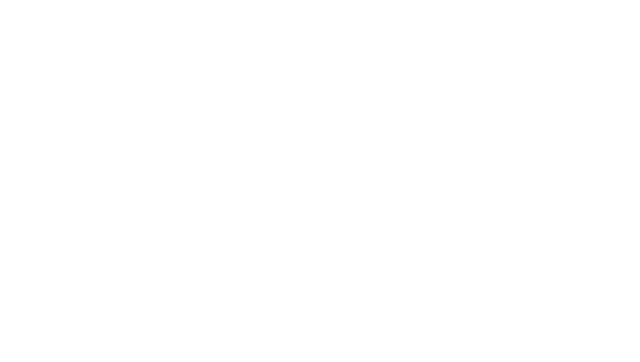
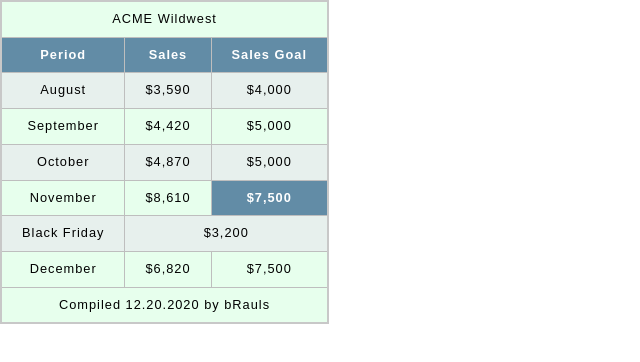
Before and after one commit to kamccown3/kamccown3.github.io, a plain HTML site: page cit230/assignments/week-8/tablebuild.html in a window 1280 px wide. Shown: the whole page, without its empty margins (0-640 px from the left). Drawn offline with Linux system fonts and the light colour scheme.

Commit message:
table build changes

```diff
--- /dev/null
+++ b/cit230/assignments/week-8/styles/tablebuild.css
@@ -0,0 +1,44 @@
+html {
+    font-family: Ubuntu, sans-serif;
+}
+
+table {
+    border-collapse: collapse;
+    border: 2px solid rgb(200, 200, 200);
+    letter-spacing: 1px;
+    font-size: 0.8rem;
+}
+
+td,
+th {
+    border: 1px solid rgb(190, 190, 190);
+    padding: 10px 20px;
+}
+
+th {
+    background-color: #628ca6;
+    color: white;
+}
+
+td {
+    text-align: center;
+}
+
+tr:nth-child(1) td {
+    background-color: #628ca6;
+}
+tr:nth-child(even) td {
+    background-color: #e7f0ed;
+}
+
+tr:nth-child(odd) td {
+    background-color: #e7ffed;
+}
+
+tfoot {
+    background-color: #628ca6;
+}
+
+caption {
+    padding: 10px;
+}
--- a/cit230/assignments/week-8/tablebuild.html
+++ b/cit230/assignments/week-8/tablebuild.html
@@ -0,0 +1,73 @@
+<!doctype html>
+<html lang="en-us">
+
+<head>
+    <meta charset="utf-8">
+    <title>ACME Wildwest</title>
+    <meta name="author" content="Kelli McCown">
+    <meta name="description" content="ACME Wildwest Table">
+    <link href="styles/normalize.css" rel="stylesheet">
+    <link href="styles/tablebuild.css" rel="stylesheet">
+</head>
+
+<body>
+
+    <header>
+
+    </header>
+
+
+    <main>
+        <table>
+            <thead>
+                <tr>
+                    <td colspan="3">ACME Wildwest</td>
+                </tr>
+            </thead>
+            <tbody>
+                <tr>
+                    <th>Period</th>
+                    <th>Sales</th>
+                    <th>Sales Goal</th>
+                </tr>
+                <tr>
+                    <td>August</td>
+                    <td>$3,590</td>
+                    <td>$4,000</td>
+                </tr>
+                <tr>
+                    <td>September</td>
+                    <td>$4,420</td>
+                    <td>$5,000</td>
+                </tr>
+                <tr>
+                    <td>October</td>
+                    <td>$4,870</td>
+                    <td>$5,000</td>
+                </tr>
+                <tr>
+                    <td>November</td>
+                    <td>$8,610</td>
+                    <th>$7,500</th>
+                </tr>
+                <tr>
+                    <td>Black Friday</td>
+                    <td colspan="2">$3,200</td>
+                </tr>
+                <tr>
+                    <td>December</td>
+                    <td>$6,820</td>
+                    <td>$7,500</td>
+                </tr>
+            </tbody>
+            <tfoot>
+                <tr>
+                    <td colspan="3">Compiled 12.20.2020 by bRauls</td>
+                </tr>
+            </tfoot>
+        </table>
+    </main>
+
+</body>
+
+</html>
```
Also changed, not shown: cit230/index.html (+2 -0 lines).
